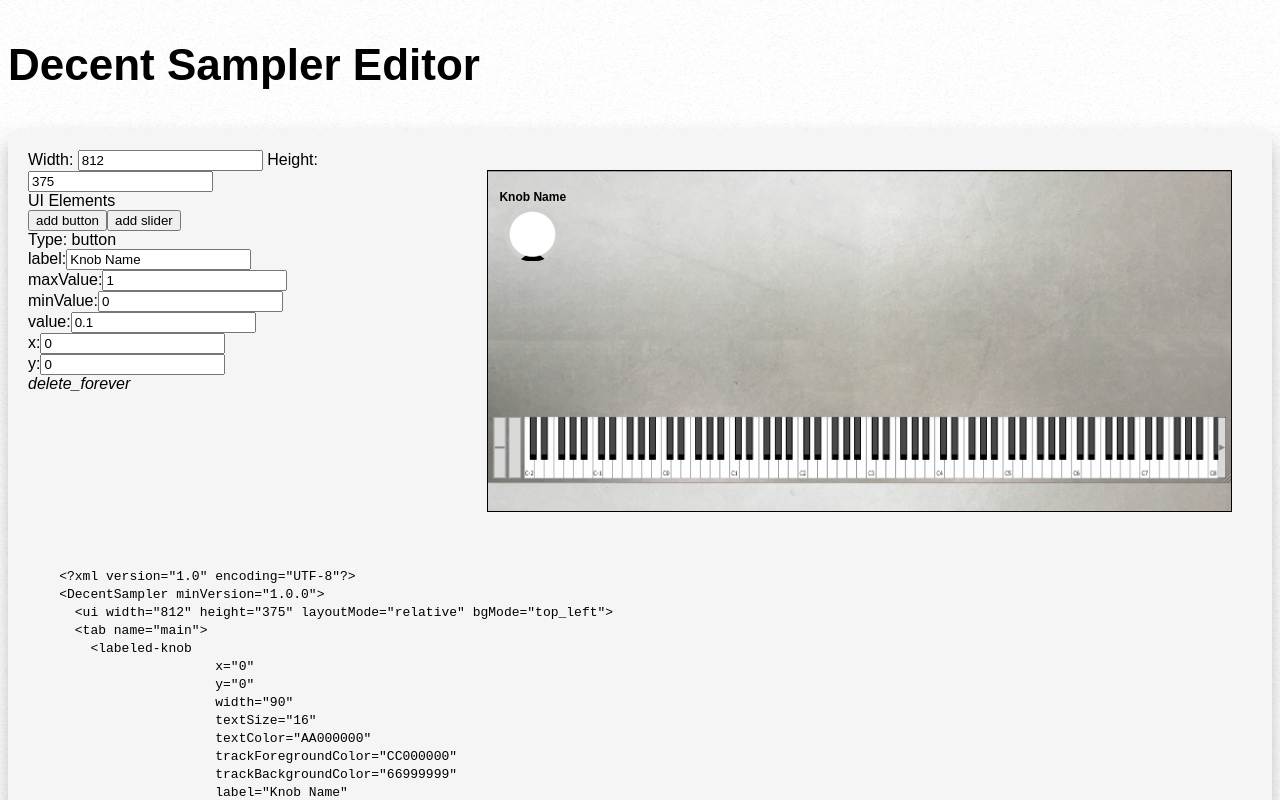
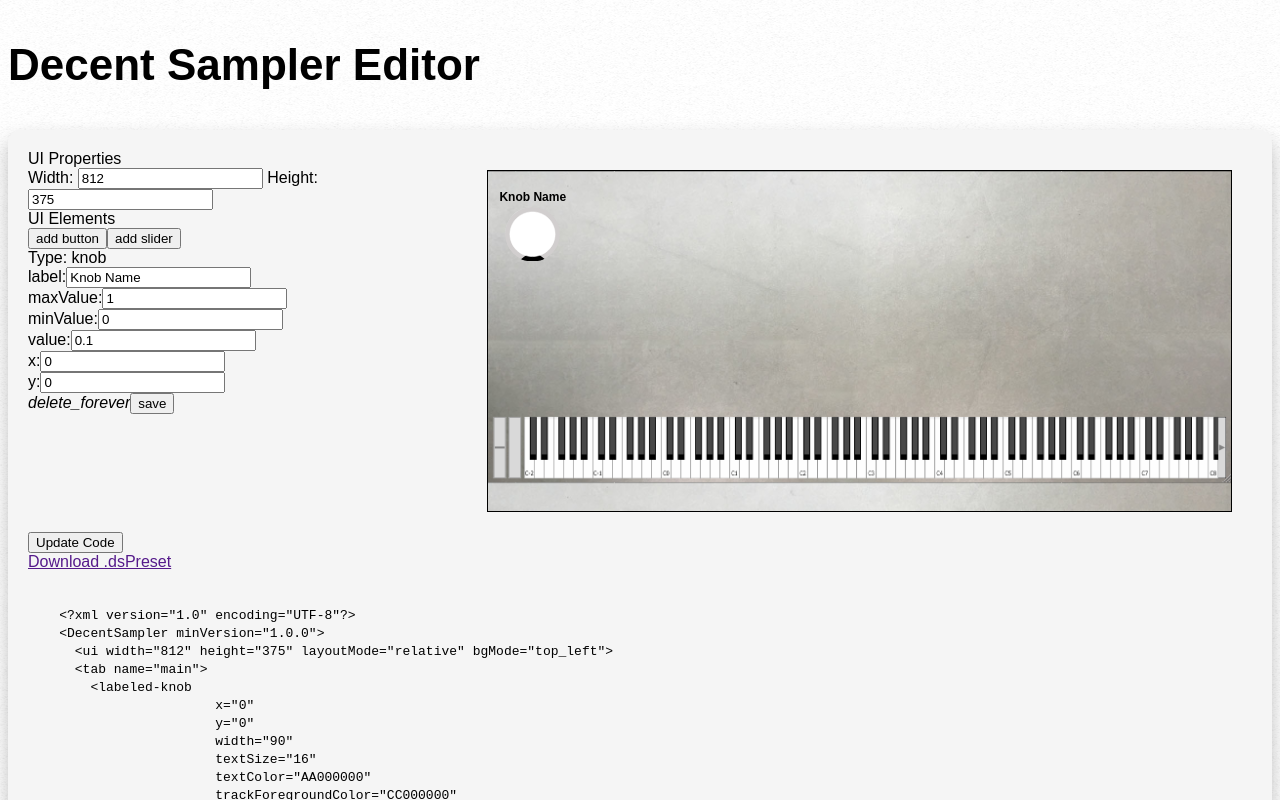
Before and after one commit to nocturnouy/Decent-Sampler-Editor, an Angular app: page / in a window 1280 px wide. Both pictures are taken after a click on the button "add button". Shown: the top 800 px of the page. Built offline with nearby package versions, Linux system fonts and the light colour scheme; what ngx-highlightjs would draw is missing.

Commit message:
Added download button that generates a dspreset file

```diff
--- a/src/app/modules/editor-form/editor-form.component.html
+++ b/src/app/modules/editor-form/editor-form.component.html
@@ -1,11 +1,11 @@
-
 
 <form [formGroup]="myForm">
-
     <section class="ui-section">
 
         <div class="ui-properties">
             <div formGroupName="uiProperties">
+                <span>UI Properties</span>
+                <br>
                 Width: <input formControlName="width"  type="number" placeholder="default: 812">
                 Height: <input formControlName="height"  type="number" placeholder="default: 375">
             </div>
@@ -13,7 +13,7 @@
             <ng-container formArrayName="ui" class="ui-elements">
                 <span>UI Elements</span>
                 <br>
-                <button (click)="addElement('button', 'ui')">add button</button>
+                <button (click)="addElement('knob', 'ui')">add button</button>
                 <button (click)="addElement('slider', 'ui')">add slider</button>
                 <div class="ui-elements-list">
                     <ng-container *ngFor="let element of  myForm.get('ui')['controls']; let i = index">
@@ -36,6 +36,8 @@
                                     </div>
                                 </div>
                             <i class="delete-btn" (click)="deleteItem(i, 'ui')">delete_forever</i>
+                            <button type="submit">save</button>
+
                         </div>
 
                     </ng-container>
@@ -53,7 +55,7 @@
         <div class="ui-display" [style.width]="myForm.value.uiProperties.width+'px'" [style.height]="myForm.value.uiProperties.height - 35 +'px'" >
             <div *ngFor="let c of myForm.value.ui; let i=index;">
             <div [ngSwitch]="c.type">
-                    <div *ngSwitchCase="'button'">
+                    <div *ngSwitchCase="'knob'">
                         <div class="ui-button"
                             id="{{i}}"
                             cdkDrag
@@ -103,6 +105,10 @@
 
 
     </section>
+<button id="submit" type="submit">Update Code</button>
+<br>
+<a [href]="fileUrl" download="file.dspreset" (click)="fileDownload()">Download .dsPreset</a>
+
 
 </form>
 
--- a/src/app/modules/editor-form/editor-form.component.ts
+++ b/src/app/modules/editor-form/editor-form.component.ts
@@ -1,7 +1,7 @@
 import { Component, OnInit } from '@angular/core';
 import { FormArray, FormBuilder, FormControl, FormGroup, Validators, ReactiveFormsModule } from "@angular/forms";
 import { CdkDragEnd } from "@angular/cdk/drag-drop";
-import { SimpleChange } from '@angular/core';
+import { DomSanitizer } from '@angular/platform-browser';
 
 
 
@@ -17,12 +17,13 @@
 
   Object = Object;
   myForm: FormGroup;
+  fileUrl;
 
 
 
 
 
-  constructor(private fb: FormBuilder) {
+  constructor(private fb: FormBuilder, private sanitizer: DomSanitizer) {
     this.myForm = this.fb.group({
       uiProperties: this.fb.group({
         width:812,
@@ -31,7 +32,7 @@
       ui: this.fb.array([]),
       groups: this.fb.array([]),
       effects: this.fb.array([])
-    }, { updateOn: 'blur' });
+    }, { updateOn: 'submit' });
 
 
 
@@ -71,7 +72,7 @@
 
   getProperties(key) {
     let properties: any;
-    if (key === 'button') {
+    if (key === 'knob') {
       properties = this.fb.group({
         x: 0,
         y: 0,
@@ -123,7 +124,7 @@
   async submitForm(x) {
     let resultCont = document.getElementById('result');
     let formValue = x;
-    console.log(x)
+    //console.log(x)
     resultCont.textContent = `
     <?xml version="1.0" encoding="UTF-8"?>
     <DecentSampler minVersion="1.0.0">
@@ -173,12 +174,19 @@
     `
   }
 
-  ngOnInit() : void {
-   this.submitForm(this.myForm.value)
+  fileDownload() {
+    document.getElementById('submit').click()
+
+    const data = document.getElementById('result').textContent;
+    const blob = new Blob([data], { type: 'application/octet-stream' });
+
+    this.fileUrl = this.sanitizer.bypassSecurityTrustResourceUrl(window.URL.createObjectURL(blob));
   }
 
 
 
-
+  ngOnInit() : void {
+    this.submitForm(this.myForm.value);
+  }
 
 }
```
